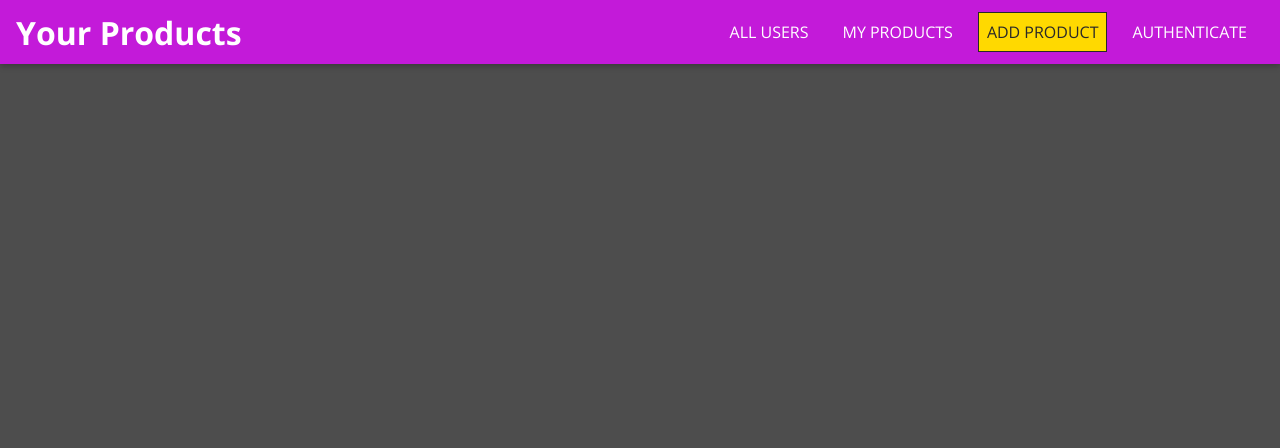
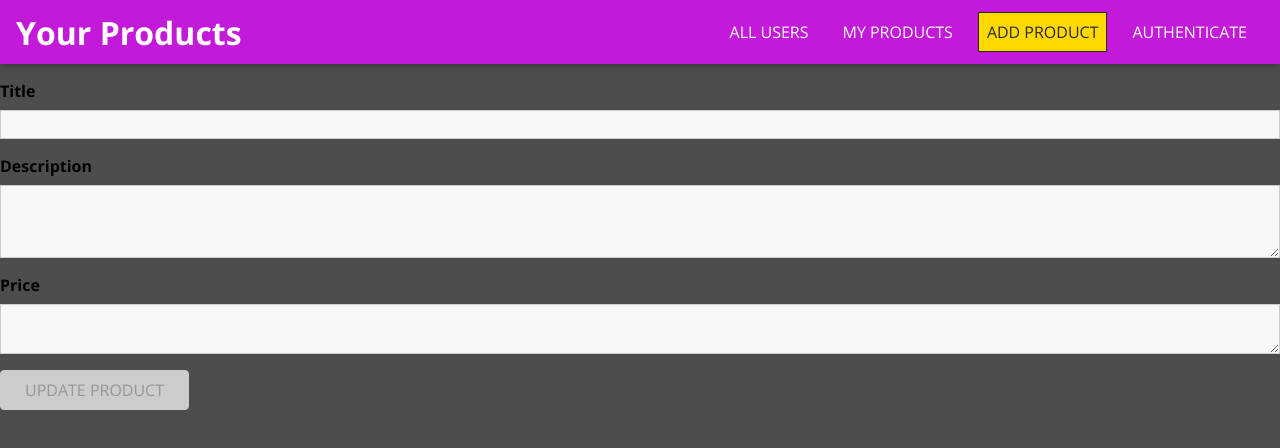
Before and after one commit to poojakanjalkar/Order-System, a React (Create React App) app in the folder my-order-system-app/: page /products/new/1 in a window 1280 px wide. Shown: the top 448 px of the page. Built offline with nearby package versions, Linux system fonts and the light colour scheme.

Commit message:
added update product page

```diff
--- a/my-order-system-app/src/App.js
+++ b/my-order-system-app/src/App.js
@@ -5,6 +5,7 @@ import Users from "./Users/pages/Users";
 import UserProducts from "./Products/pages/UserProducts";
 import MainNavigation from "./SHARED/components/Navigation/MainNavigation";
 import NewProduct from "./Products/pages/NewProduct";
+import UpdateProduct from "./Products/pages/UpdateProduct";
 
 function App() {
   return (
@@ -14,6 +15,7 @@ function App() {
         <Routes>
           <Route path="/" exact={true} Component={Users} />
           <Route path="/products/new" Component={NewProduct} />
+          <Route path="products/new/:productId" Component={UpdateProduct} />
           <Route path="/:userId/products" exact Component={UserProducts} />
         </Routes>
       </main>
--- /dev/null
+++ b/my-order-system-app/src/Products/pages/UpdateProduct.js
@@ -0,0 +1,85 @@
+import React from "react";
+import { useParams } from "react-router-dom";
+import Input from "../../SHARED/FORMELEMENTS/Input";
+import {
+  VALIDATOR_MINLENGTH,
+  VALIDATOR_REQUIRE,
+} from "../../SHARED/util/validators";
+import Button from "../../SHARED/FORMELEMENTS/Button";
+
+const item = [
+  {
+    id: "1",
+    image:
+      "https://rukminim2.flixcart.com/image/832/832/xif0q/top/3/5/c/xs-blousetop-red-liza-fashion-original-imagwsfzz6qqbhat.jpeg?q=70&crop=true",
+    title: "women red top",
+    description:
+      "Crafted from a high-quality fabric, the top offers a comfortable and breathable fit, ensuring you stay at ease throughout the day.",
+    price: "299 rs",
+    creator: "u1",
+  },
+
+  {
+    id: "2",
+    image:
+      "https://rukminim2.flixcart.com/image/832/832/xif0q/top/3/5/c/xs-blousetop-red-liza-fashion-original-imagwsfzz6qqbhat.jpeg?q=70&crop=true",
+    title: "women red top",
+    description:
+      "Crafted from a high-quality fabric, the top offers a comfortable and breathable fit, ensuring you stay at ease throughout the day.",
+    price: "1299 rs",
+    creator: "u2",
+  },
+];
+
+export default function UpdateProduct() {
+  const productId = useParams().productId;
+  const identifiedProduct = item.find((p) => p.id === productId);
+
+  if (!identifiedProduct) {
+    return (
+      <div className="center">
+        <h1>Product not found</h1>
+      </div>
+    );
+  }
+
+  return (
+    <form>
+      <Input
+        id="title"
+        element="input"
+        label="Title"
+        type="text"
+        value={identifiedProduct.title}
+        valid={true}
+        validator={[VALIDATOR_REQUIRE]}
+        errorText="please enter valid title."
+        onInput={() => {}}
+      />
+      <Input
+        id="description"
+        element="textarea"
+        label="Description"
+        value={identifiedProduct.description}
+        valid={true}
+        validator={[VALIDATOR_MINLENGTH(5)]}
+        errorText="please enter valid description."
+        onInput={() => {}}
+      />
+      <Input
+        id="description"
+        element="textarea"
+        label="Price"
+        value={identifiedProduct.price}
+        valid={true}
+        validator={[VALIDATOR_REQUIRE]}
+        rows={2}
+        errorText="please enter price."
+        onInput={() => {}}
+      />
+      <Button type="submit" disabled={true}>
+        UPDATE PRODUCT
+      </Button>
+    </form>
+  );
+}
--- a/my-order-system-app/src/Products/pages/UserProducts.js
+++ b/my-order-system-app/src/Products/pages/UserProducts.js
@@ -16,7 +16,7 @@ export default function UserProducts() {
     },
 
     {
-      id: "1",
+      id: "2",
       image:
         "https://rukminim2.flixcart.com/image/832/832/xif0q/top/3/5/c/xs-blousetop-red-liza-fashion-original-imagwsfzz6qqbhat.jpeg?q=70&crop=true",
       title: "women red top",
```
